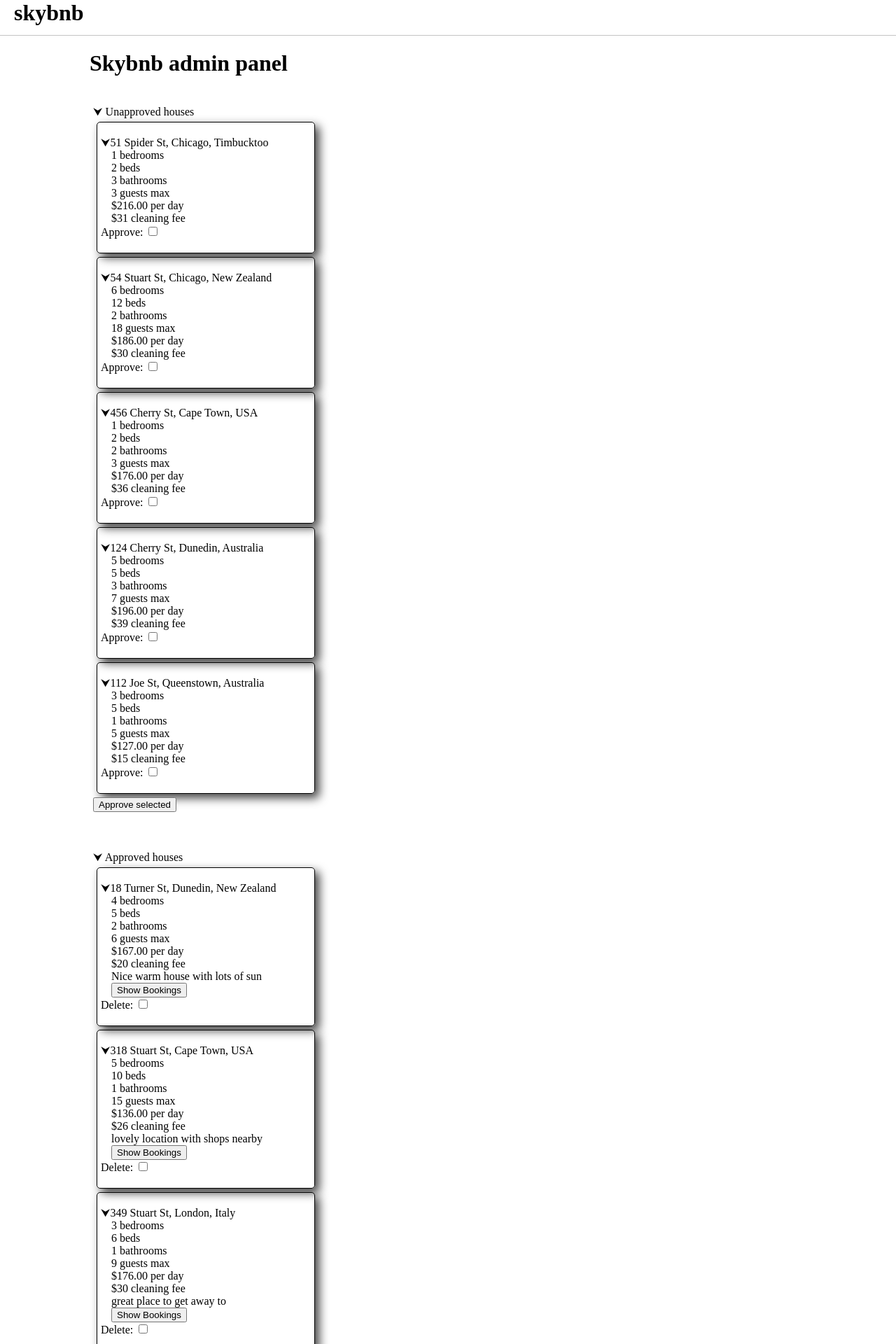
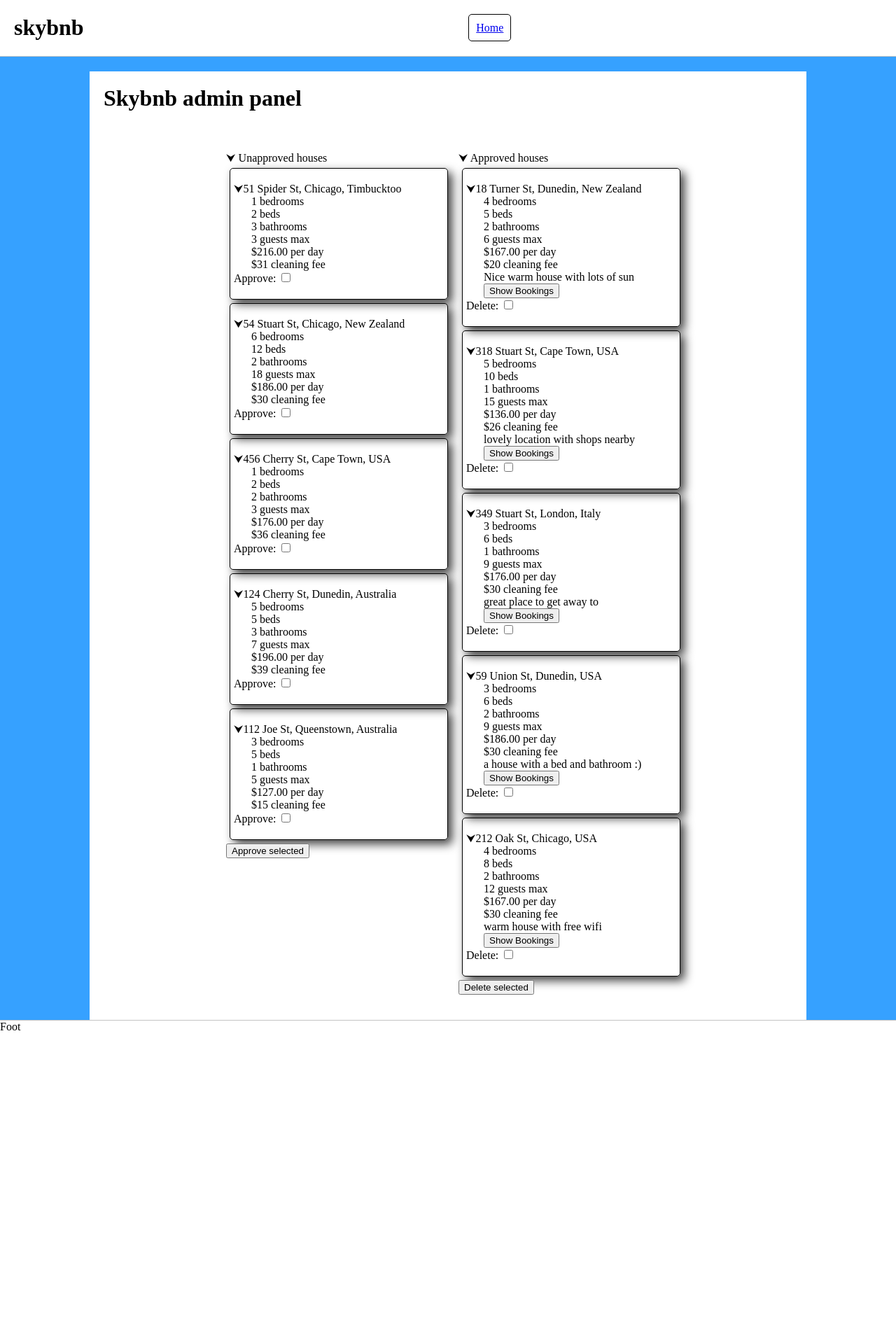
Before and after one commit to CDonalO/COSC349A1, a PHP site: page /admin.php in a window 1280 px wide. Shown: the top 1920 px of the page at 70% size. After the commit the page ends 1472 px from the top, so only its background shows below. Run offline with PHP 8.4, Linux system fonts and the light colour scheme; a user stored in the database is signed in; data comes from the database, SQL or seed files in the repository.

Commit message:
Finished admin page

```diff
--- a/adminwebserver_files/www/admin.php
+++ b/adminwebserver_files/www/admin.php
@@ -1,9 +1,9 @@
 <?php
 session_start();
-//if ($_SESSION["admin"] != true){
-//    header("Location:index.php");
-//    exit();
-//}
+if ($_SESSION["admin"] != true){
+    header("Location:index.php");
+    exit();
+}
 
 $servername = "192.168.12.42";
 $username = "adminprivilege";
@@ -58,11 +58,11 @@ $result_not_approved = $conn->query($sql_not_approved);
     <main>
         <h1>Skybnb admin panel</h1>
         <form action="admin.php" method="post">
-    <ul>
+    <ul class="col-split1">
         <li class="clickable dropdown"><p>&#11167;</p> Unapproved houses</li>
         <?php
             while($row = $result_not_approved->fetch_assoc()) {
-                echo "<ul class='box'>";
+                echo "<ul class='box indent'>";
                 echo "<li class='clickable dropdown'><p>&#11167;</p>" .$row["address"]. ", ". $row["city"]. ", ". $row["country"]. "</li>";
                 echo "<li>" . $row["bedrooms"]. " bedrooms". "</li>";
                 echo "<li>" . $row["beds"]. " beds". "</li>";
@@ -77,11 +77,11 @@ $result_not_approved = $conn->query($sql_not_approved);
             ?>
         <li><input type="submit" value="Approve selected" name="approve"></li>
     </ul>
-        <ul>
+        <ul class="col-split2">
         <li class="clickable dropdown"><p>&#11167;</p> Approved houses</li>
         <?php
             while($row = $result_approved->fetch_assoc()) {
-                echo "<ul class='box'>";
+                echo "<ul class='box indent'>";
                 echo "<li class='clickable dropdown'><p>&#11167;</p>" .$row["address"]. ", ". $row["city"]. ", ". $row["country"]. "</li>";
                 echo "<li>" . $row["bedrooms"]. " bedrooms". "</li>";
                 echo "<li>" . $row["beds"]. " beds". "</li>";
--- a/adminwebserver_files/www/header.php
+++ b/adminwebserver_files/www/header.php
@@ -1 +1 @@
-<header><h1>skybnb</h1></header>
+<header><h1>skybnb</h1><nav><a href="admin.php">Home</a></nav></header>
--- a/adminwebserver_files/www/index.php
+++ b/adminwebserver_files/www/index.php
@@ -1,5 +1,5 @@
 <?php
-
+session_start();
 $servername = "192.168.12.42";
 $username = "adminprivilege";
 $password = "password1239";
--- a/adminwebserver_files/www/styleMain.css
+++ b/adminwebserver_files/www/styleMain.css
@@ -1,25 +1,66 @@
 body {
     margin: auto;
+    background-color: #36a1ff;
 }
 header {
     width: 100%;
+    background-color: white;
     border-bottom: 1px solid #c3c3c3;
-    height: 50px;
+    height: max-content;
+    display: grid;
 }
 header h1 {
-    margin: auto;
+    grid-column-start: 1;
+    grid-column-end: 2;
+   text-align: center;
     padding-left: 20px;
+    width: max-content;
+}
+nav {
+    width: max-content;
+    grid-column-start: 2;
+    grid-column-end: 3;
+    margin-top: auto;
+    margin-bottom: auto;
+}
+nav a {
+    margin: 10px;
+    padding: 10px;
+    border: 1px solid black;
+    border-radius: 5px;
+
 }
 
 footer{
     width: 100%;
     height: 150px;
     border-top: 1px solid #c3c3c3;
+    background-color: white;
 }
 main {
     width: 80%;
-    margin: auto;
+    margin: 0 auto auto;
+    background-color: white;
 }
+main h1 {
+    padding-left: 20px;
+    padding-top: 20px;
+}
+form {
+    padding-left: 20px;
+    display: grid;
+    margin:auto;
+    width: max-content;
+}
+.col-split1 {
+    grid-column-start: 1;
+    grid-column-end: 2;
+}
+.col-split2 {
+    grid-column-start: 2;
+    grid-column-end: 3;
+}
+
 ul{
     padding: 20px 5px 20px 5px;
     list-style: none;
@@ -34,8 +75,12 @@ li p {
     display: inline;
 }
 
-ul li:not(:first-child):not(:last-child) {
-    margin-left: 15px;
+.indent li:not(:first-child):not(:last-child) {
+    margin-left: 25px;
+}
+
+.indentWhole li {
+    margin-left: 25px;
 }
 
 .box {
```
Also changed, not shown: adminwebserver_files/www/bookings.php (+16 -4 lines).
